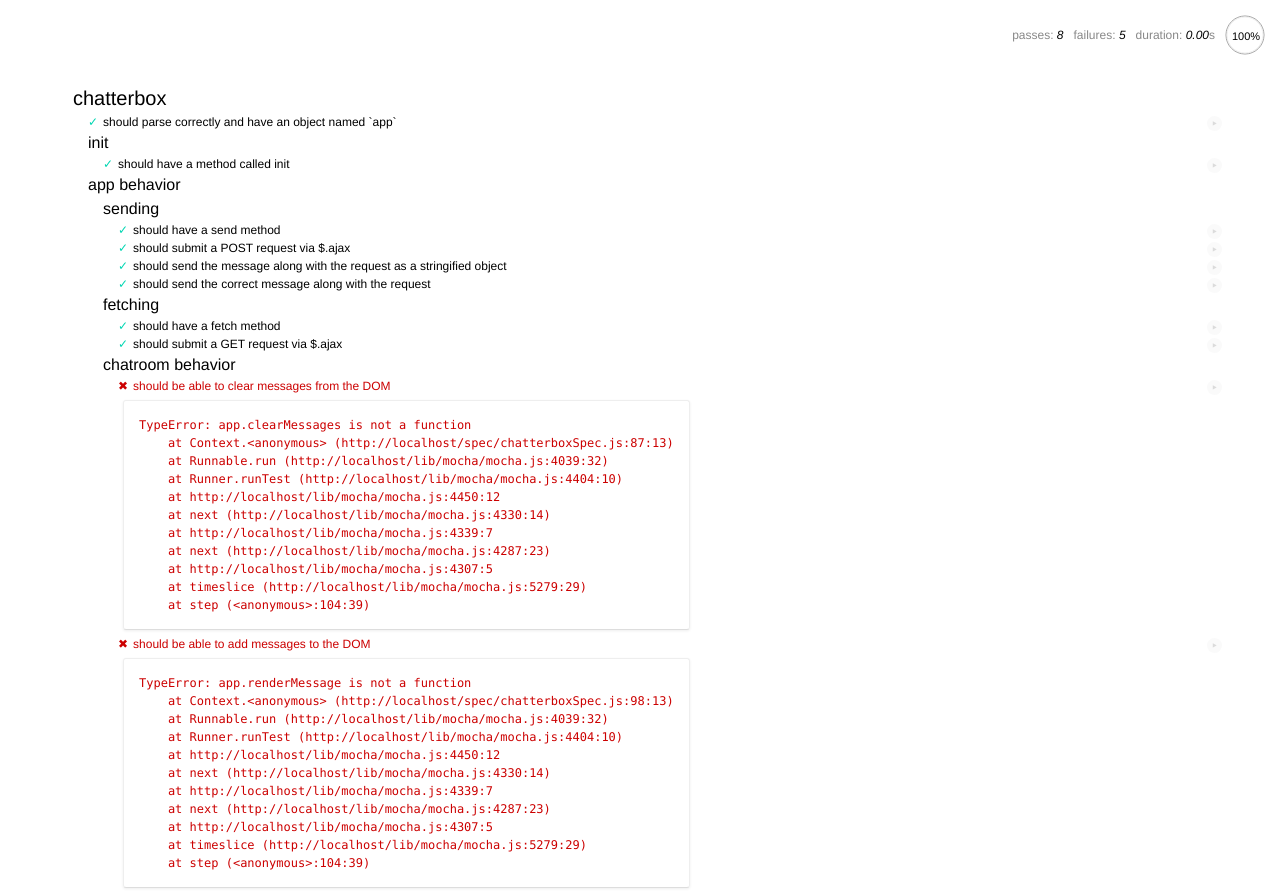
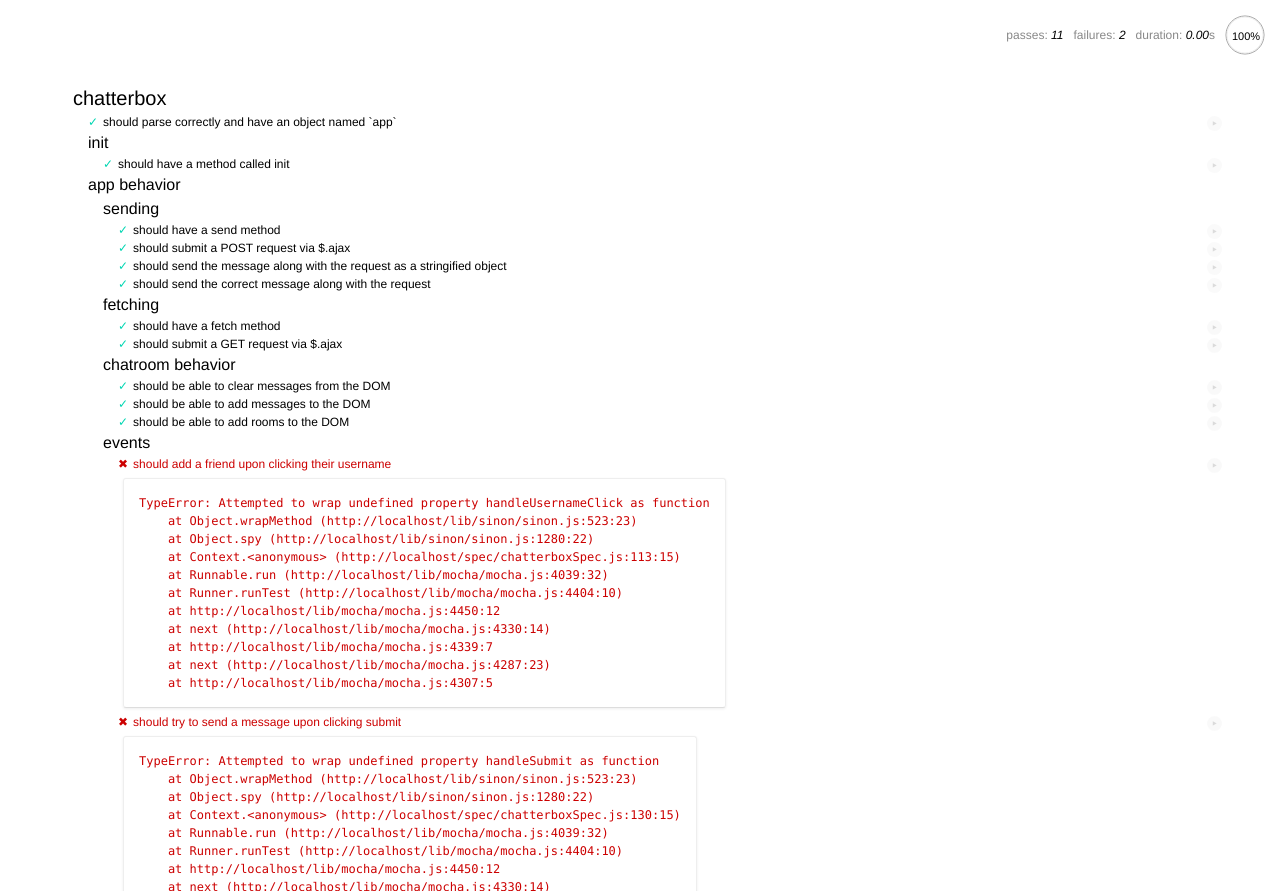
Before and after one commit to arobcode2/chatterbox-client, a website: page SpecRunner.html in a window 1280 px wide. Shown: the top 891 px of the page. Drawn offline with Linux system fonts and the light colour scheme; no server answers.

Commit message:
Add a room div to chatterbox and ability to add rooms

```diff
--- a/client/scripts/app.js
+++ b/client/scripts/app.js
@@ -44,6 +44,22 @@ class App {
 
     });
   }
+
+  clearMessages() {
+    $('#chats').empty();
+  }
+
+  renderMessage(message) {
+    $(document).ready(function() {
+      $('#chats').append(`<div> ${message} <div/>`);
+    });
+  }
+
+  renderRoom(roomname) {
+    $(document).ready(function() {
+      $('#roomSelect').append(`<div> ${roomname} <div/>`);
+    });
+  }
 };
 
 const app = new App();
@@ -57,6 +73,8 @@ var message = {
 $(document).ready(function() {
   app.send(message);
   app.fetch();
+  app.clearMessages();
+  app.renderMessage(message);
 });
 
 
```
Also changed, not shown: client/index.html (+1 -0 lines).
